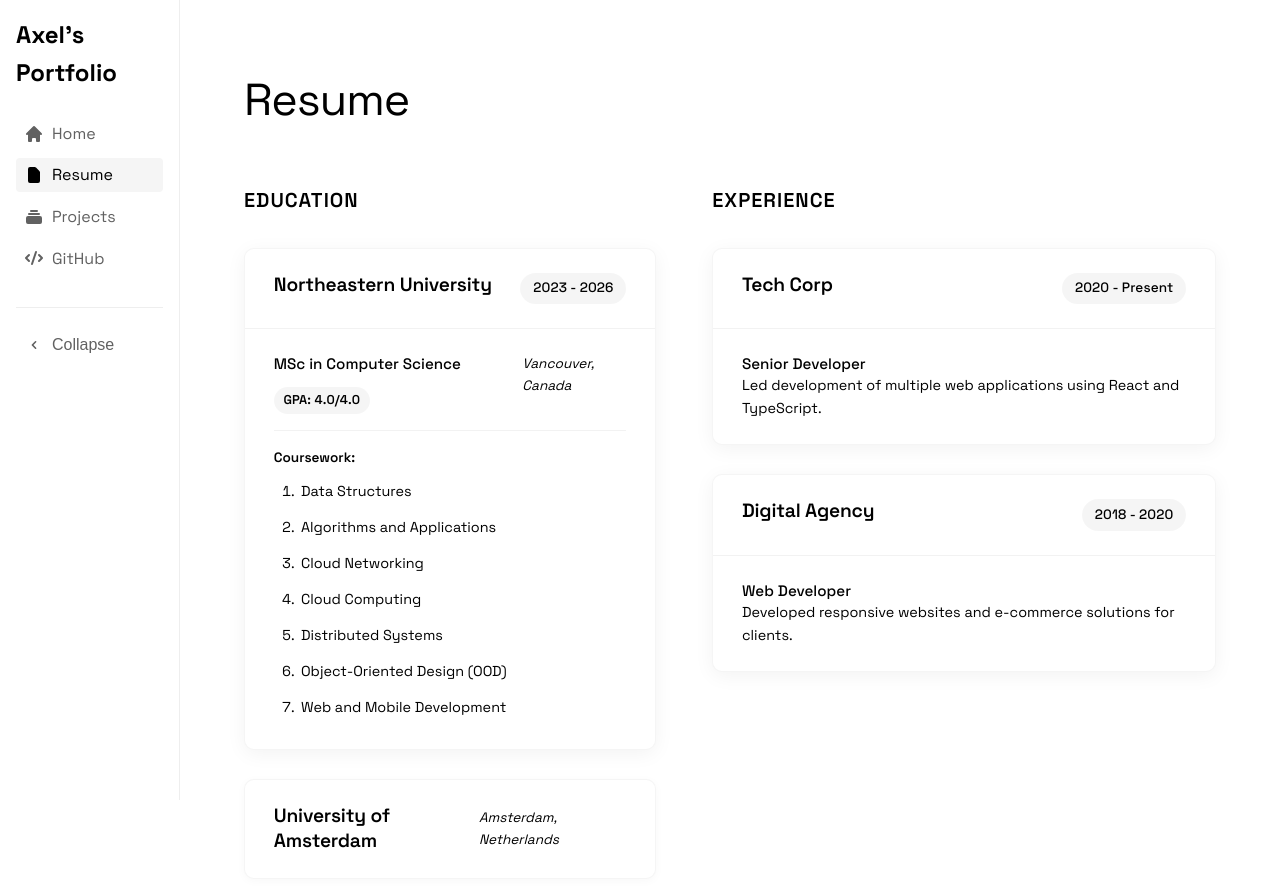
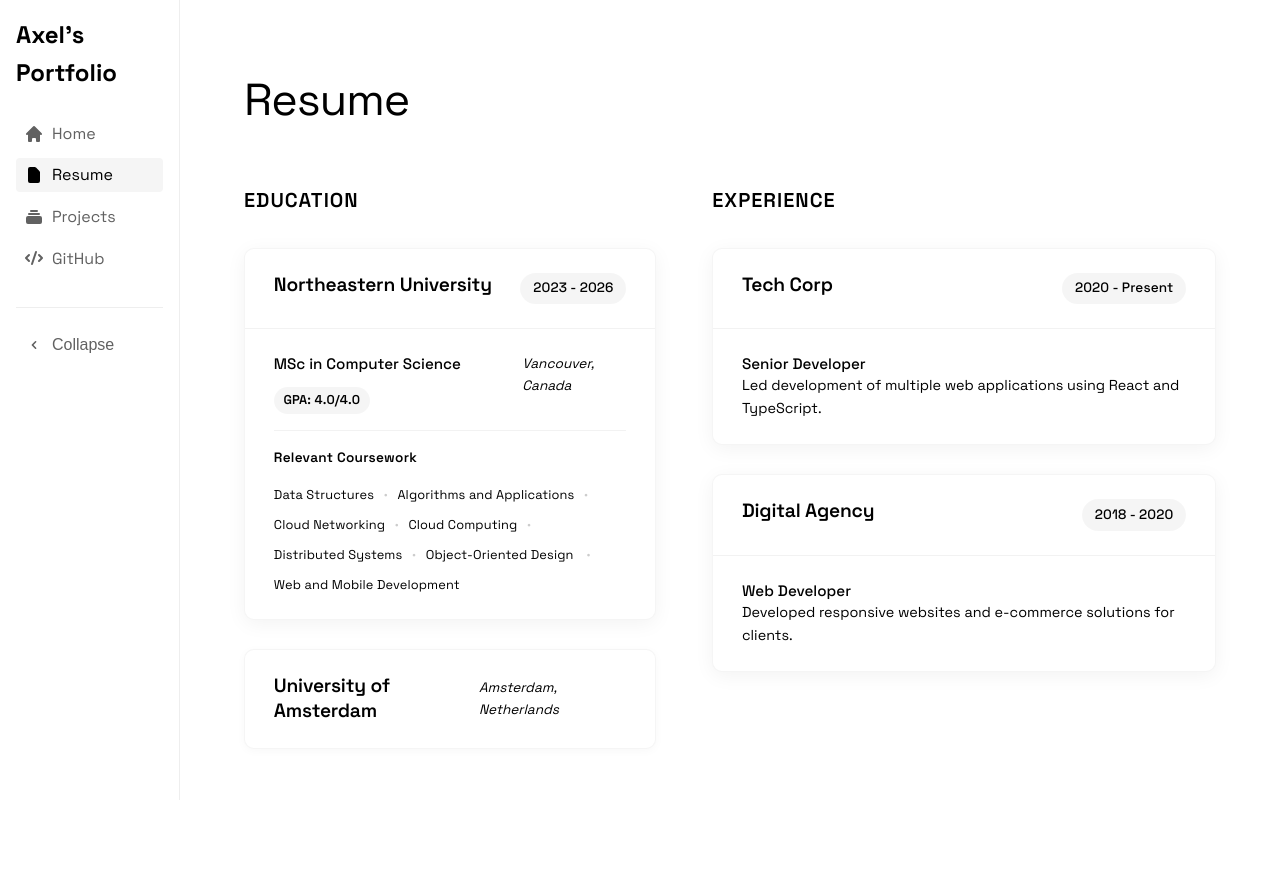
Before and after one commit to Axel-Q/Personal_Web, a React (Vite) app: page /resume in a window 1280 px wide. Shown: the top 886 px of the page. After the commit the page ends 813 px from the top, so only its background shows below. Built offline with nearby package versions, Linux system fonts and the light colour scheme.

Commit message:
style: optimize the coursework part

```diff
--- a/src/pages/Resume.module.css
+++ b/src/pages/Resume.module.css
@@ -190,23 +190,37 @@
   font-weight: 600;
   color: var(--elegant-black);
   display: block;
-  margin-bottom: 0.8rem;
+  margin-bottom: 1rem;
+  letter-spacing: 0.02em;
 }
 
 .coursesList {
+  display: flex;
+  flex-wrap: wrap;
+  gap: 0.6rem;
+  list-style: none;
   margin: 0;
-  padding-left: 1.5rem;
-  display: grid;
-  grid-template-columns: repeat(auto-fill, minmax(200px, 1fr));
-  grid-gap: 0.5rem 1.5rem;
+  padding: 0;
 }
 
 .courseItem {
-  font-size: 0.9rem;
-  line-height: 1.5;
+  font-size: 0.8rem;
   color: var(--elegant-gray-dark);
-  margin-bottom: 0.4rem;
-  padding-left: 0.2rem;
+  position: relative;
+  display: inline-block;
+  white-space: nowrap;
+  font-weight: 400;
+  letter-spacing: 0.01em;
+}
+
+.courseItem:not(:last-child)::after {
+  content: '•';
+  display: inline-block;
+  margin-left: 0.6rem;
+  color: rgba(0, 0, 0, 0.2);
+  font-size: 0.7rem;
+  position: relative;
+  top: -1px;
 }
 
 .description {
@@ -229,10 +243,6 @@
 
   .sectionTitle {
     margin-top: 1rem;
-  }
-
-  .coursesList {
-    grid-template-columns: repeat(auto-fill, minmax(180px, 1fr));
   }
 }
 
@@ -271,8 +281,12 @@
   }
 
   .coursesList {
-    grid-template-columns: 1fr;
-    padding-left: 1.2rem;
+    flex-direction: column;
+    gap: 0.4rem;
+  }
+
+  .courseItem:not(:last-child)::after {
+    display: none;
   }
 
   .location, .period, .compactLocation {
--- a/src/pages/Resume.tsx
+++ b/src/pages/Resume.tsx
@@ -18,7 +18,7 @@ const Resume: React.FC = () => {
         'Cloud Networking',
         'Cloud Computing',
         'Distributed Systems',
-        'Object-Oriented Design (OOD)',
+        'Object-Oriented Design ',
         'Web and Mobile Development'
       ]
     },
@@ -100,12 +100,14 @@ const Resume: React.FC = () => {
 
                         {edu.courses && (
                           <div className={styles.coursesSection}>
-                            <span className={styles.courseLabel}>Coursework:</span>
-                            <ol className={styles.coursesList}>
+                            <span className={styles.courseLabel}>Relevant Coursework</span>
+                            <div className={styles.coursesList}>
                               {edu.courses.map((course, i) => (
-                                <li key={i} className={styles.courseItem}>{course}</li>
+                                <span key={i} className={styles.courseItem}>
+                                  {course}
+                                </span>
                               ))}
-                            </ol>
+                            </div>
                           </div>
                         )}
                       </div>
```
